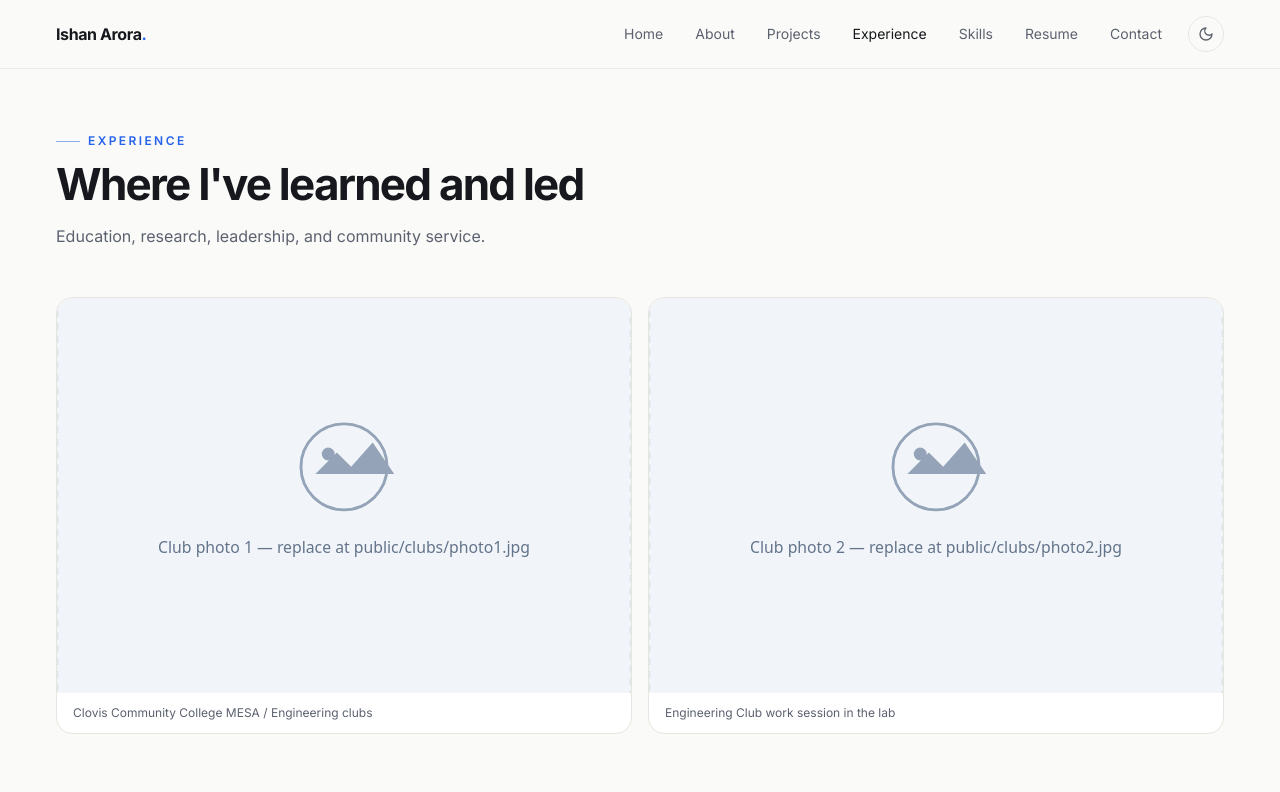
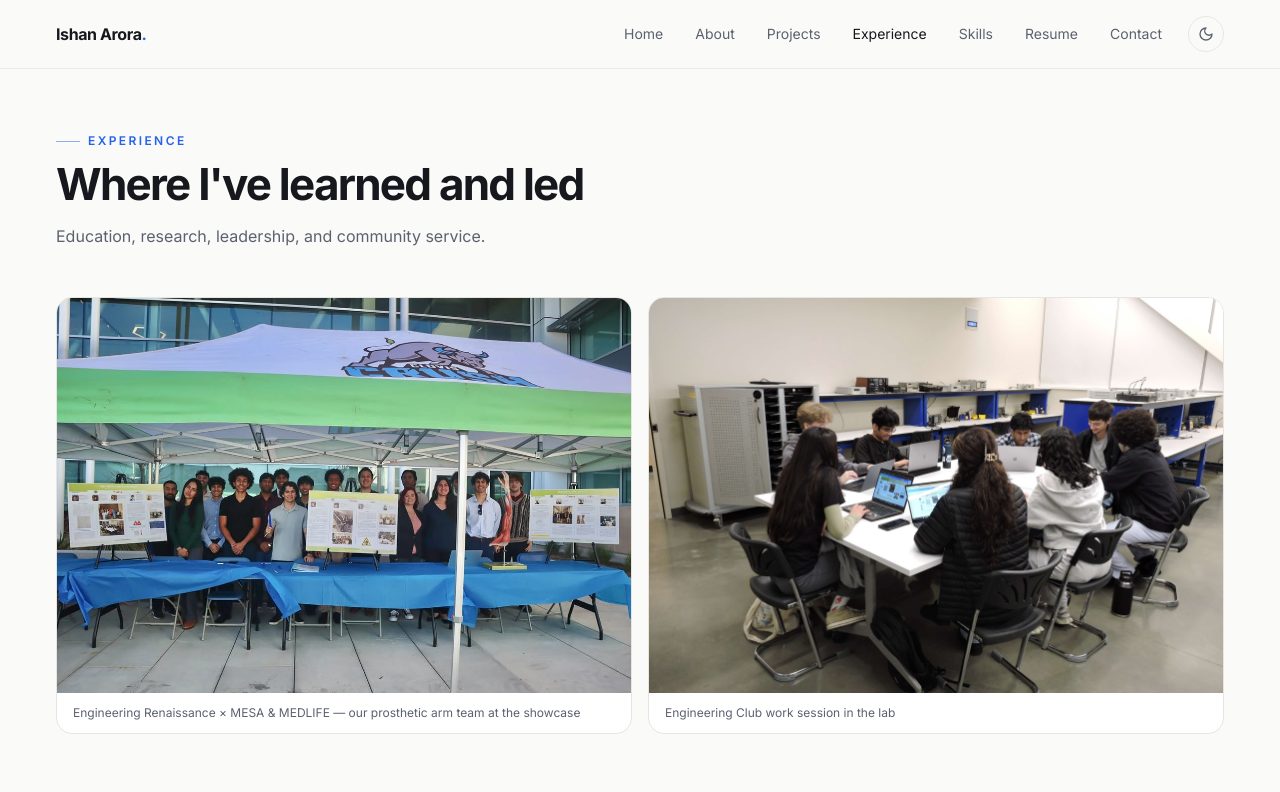
Before and after one commit to Ishanarora35/portfolio, a Next.js app: page /experience in a window 1280 px wide. Shown: the top 792 px of the page. Built offline with nearby package versions, Linux system fonts and the light colour scheme.

Commit message:
Add files via upload

```diff
--- a/src/app/experience/page.tsx
+++ b/src/app/experience/page.tsx
@@ -13,8 +13,8 @@ export const metadata: Metadata = {
 };
 
 const clubPhotos = [
-  { src: "/clubs/photo1.svg", caption: "Clovis Community College MESA / Engineering clubs" },
-  { src: "/clubs/photo2.svg", caption: "Engineering Club work session in the lab" },
+  { src: "/clubs/photo1.jpg", caption: "Engineering Renaissance × MESA & MEDLIFE — our prosthetic arm team at the showcase" },
+  { src: "/clubs/photo2.jpg", caption: "Engineering Club work session in the lab" },
 ];
 
 export default function ExperiencePage() {
```
